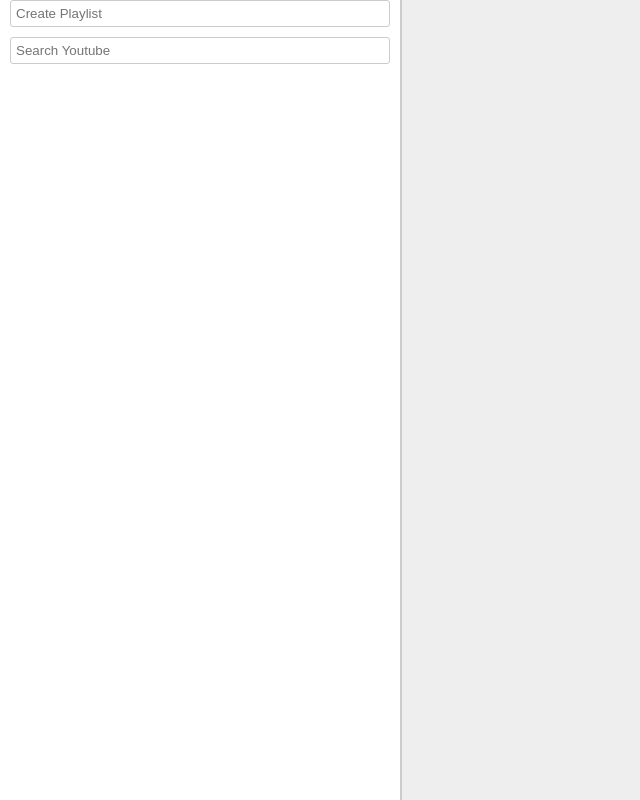
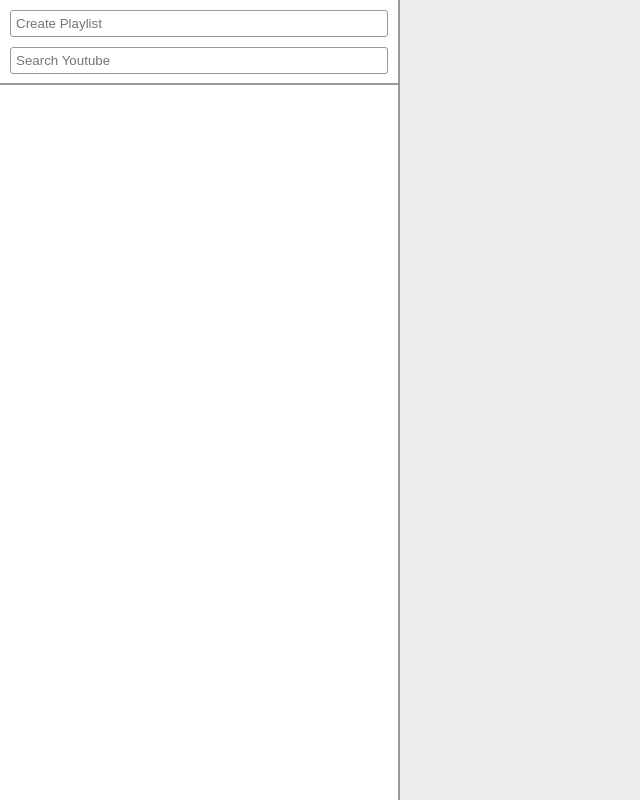
Before and after one commit to jeffaustin81/playlists, a React (Create React App) app: page / in a window 1280 px wide. Shown: the whole page, without its empty margins (0-640 px from the left). Built offline with nearby package versions, Linux system fonts and the light colour scheme.

Commit message:
more css

```diff
--- a/src/index.css
+++ b/src/index.css
@@ -22,25 +22,32 @@ body .app {
   background: #EEE;
 }
 body .app .sidebar {
+  box-sizing: border-box;
   height: 100%;
   background: #FFF;
   width: 400px;
-  border-right: 2px solid #CCC;
+  border-right: 2px solid #999;
   display: inline-block;
 }
 body .app .sidebar .search {
-  height: 10%;
-  margin: 0px 10px;
+  height: 85px;
+  box-sizing: border-box;
+  border-bottom: 2px solid #999;
+  padding: 0px 10px;
+}
+body .app .sidebar .search > *:first-child {
+  margin-top: 10px;
 }
 body .app .sidebar .search input {
   width: 100%;
   padding: 5px;
   box-sizing: border-box;
-  border: 1px solid #CCC;
+  border: 1px solid #999;
   border-radius: 3px;
 }
 body .app .sidebar .results {
-  height: 90%;
+  height: calc(100% - 85px);
+  margin-left: 3px;
   overflow-y: scroll;
 }
 body .app .sidebar .results .result {
@@ -65,7 +72,7 @@ body .app .sidebar .results .result img {
   display: flex;
 }
 body .app .sidebar .results .result + .result {
-  border-top: 1px solid #CCC;
+  border-top: 1px solid #999;
 }
 body .app .sidebar .results .result select {
   width: 19px;
@@ -77,10 +84,10 @@ body .app .sidebar .results .result select {
   background: transparent;
   border: 0px;
   outline: none;
-  border-radius: 5px;
+  color: #CCC;
 }
 body .app .sidebar .results .result select:hover {
-  color: #AAA;
+  color: #999;
 }
 body .app .sidebar .results .result select option {
   color: black;
@@ -92,25 +99,29 @@ body .app .sidebar .results .result select option:first-child {
 }
 body .app .main {
   display: inline-block;
-  width: 900px;
+  width: calc(100% - 400px);
   vertical-align: top;
   height: 100%;
 }
 body .app .main .playlists {
   height: 100%;
+  white-space: nowrap;
+  overflow-x: auto;
 }
 body .app .main .playlist {
-  border: 2px solid #ccc;
-  border-radius: 10px;
-  max-height: calc(100% - 40px);
+  background: #FFF;
+  border-radius: 5px;
+  border: 2px solid #999;
+  max-height: calc(100% - 20px);
   min-height: 160px;
   box-sizing: border-box;
   overflow-y: scroll;
   width: 250px;
-  float: left;
+  position: relative;
   padding: 0px 10px;
-  margin: 20px 10px;
-  position: relative;
+  margin: 10px 10px;
+  display: inline-block;
+  vertical-align: top;
 }
 body .app .main .playlist .removeX {
   cursor: pointer;
@@ -143,7 +154,7 @@ body .app .main .playlist .video span {
   text-align: center;
 }
 body .app .main .playlist .video + .video {
-  border-top: 1px solid #CCC;
+  border-top: 1px solid #999;
 }
 body .app .main .playlist .video .removeX {
   color: #888;
@@ -164,14 +175,15 @@ iframe {
 }
 /* Handle */
 .sidebar ::-webkit-scrollbar-thumb {
-  background: #646464;
+  background: #CCC;
 }
 .sidebar ::-webkit-scrollbar {
-  width: 5px;
+  width: 3px;
 }
 .playlists ::-webkit-scrollbar-thumb {
-  background: #969696;
+  background: #CCC;
 }
 .playlists ::-webkit-scrollbar {
-  width: 2px;
+  width: 3px;
+  border-radius: 10px;
 }
--- a/src/index.less
+++ b/src/index.less
@@ -26,24 +26,31 @@ body{
     background:#EEE;
 
     .sidebar {
+      box-sizing:border-box;
       height:100%;
       background:#FFF;
       width:400px;
-      border-right:2px solid #CCC;
+      border-right:2px solid #999;
       display:inline-block;
       .search {
-        height:10%;
-        margin:0px 10px;
+        height:85px;
+        box-sizing:border-box;
+        border-bottom:2px solid #999;
+        padding:0px 10px;
+        > *:first-child {
+          margin-top:10px;
+        }
       }
       .search input {
         width:100%;
         padding:5px;
         box-sizing:border-box;
-        border: 1px solid #CCC;
+        border: 1px solid #999;
         border-radius:3px;
       }
       .results {
-        height:90%;
+        height: ~"calc(100% - 85px)";
+        margin-left:3px;
         overflow-y:scroll;
       }
       .results .result {
@@ -67,7 +74,7 @@ body{
           display:flex;
         }
         & + .result {
-          border-top:1px solid #CCC;
+          border-top:1px solid #999;
         }
         select {
           width: 19px;
@@ -79,9 +86,9 @@ body{
           background:transparent;
           border:0px;
           outline:none;
-          border-radius:5px;
+          color:#CCC;
           &:hover {
-            color:#AAA;
+            color:#999;
           }
           option {
             color:black;
@@ -97,25 +104,28 @@ body{
 
     .main {
       display:inline-block;
-      width:900px;
+      width:~"calc(100% - 400px)";
       vertical-align:top;
       height:100%;
       .playlists {
         height:100%;
+        white-space:nowrap;
+        overflow-x:auto;
       }
       .playlist {
-        border: 2px solid #ccc;
-        border-radius: 10px;
-        max-height: ~"calc(100% - 40px)";
+        background:#FFF;
+        border-radius:5px;
+        border: 2px solid #999;
+        max-height: ~"calc(100% - 20px)";
         min-height: 160px;
         box-sizing: border-box;
         overflow-y: scroll;
         width: 250px;
-        float: left;
         position: relative;
         padding: 0px 10px;
-        margin: 20px 10px;
-        position:relative;
+        margin: 10px 10px;
+        display:inline-block;
+        vertical-align:top;
         .removeX {
           cursor:pointer;
           text-transform:uppercase;
@@ -146,7 +156,7 @@ body{
             text-align:center;
           }
           & + .video {
-            border-top:1px solid #CCC;
+            border-top:1px solid #999;
           }
           .removeX {
             color:#888;
@@ -176,18 +186,19 @@ iframe {
 /* Handle */
 .sidebar {
   ::-webkit-scrollbar-thumb {
-    background: rgb(100,100,100);
+    background: #CCC;
   }
   ::-webkit-scrollbar {
-    width: 5px;
+    width: 3px;
   }
 }
 
 .playlists {
   ::-webkit-scrollbar-thumb {
-    background: rgb(150,150,150);
+    background: #CCC;
   }
   ::-webkit-scrollbar {
-    width: 2px;
+    width: 3px;
+    border-radius:10px;
   }
 }
```
Also changed, not shown: 1 other file (tests, documents, lock files or other folders).
